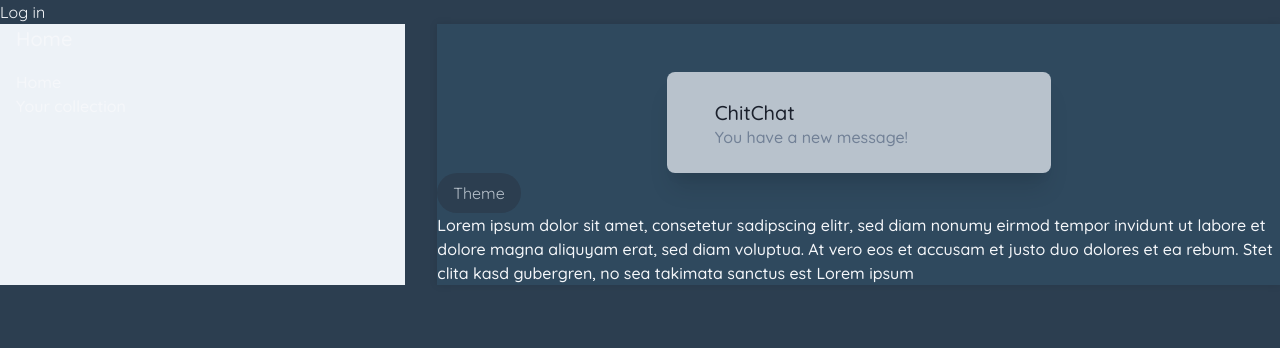
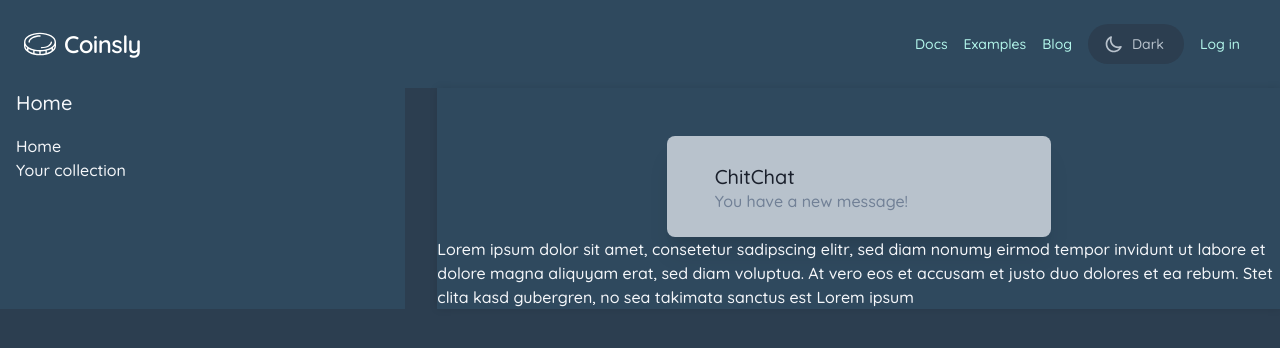
Before and after one commit to DamianMullins/CoinslyNuxt, a Nuxt app: page / in a window 1280 px wide. Shown: the top 348 px of the page. Built offline with nearby package versions, Linux system fonts and the light colour scheme.

Commit message:
Update header.

```diff
--- a/components/partials/Header.vue
+++ b/components/partials/Header.vue
@@ -1,31 +1,140 @@
 <template>
-  <header>
+  <nav
+    class="flex items-center justify-between flex-wrap bg-light-elevatedSurface dark:bg-dark-elevatedSurface p-6"
+  >
+    <div class="flex items-center flex-shrink-0 text-white mr-6">
+      <svg
+        class="fill-current h-8 w-8 mr-2"
+        xmlns="http://www.w3.org/2000/svg"
+        viewBox="0 0 484.357 484.357"
+      >
+        <path
+          d="M411.24 111.29c-45.443-26.168-105.483-40.58-169.061-40.58S118.561 85.122 73.118 111.29C25.967 138.441 0 174.991 0 214.206v57.032c0 39.171 25.983 75.537 73.162 102.398 45.316 25.801 105.341 40.011 169.017 40.011s123.701-14.21 169.017-40.011c47.179-26.862 73.162-63.228 73.162-102.398v-57.032c-.001-39.215-25.967-75.765-73.118-102.916zM83.597 129.488c42.306-24.361 98.624-37.778 158.581-37.778s116.276 13.416 158.581 37.778c40.367 23.245 62.597 53.331 62.597 84.718 0 31.208-22.199 60.891-62.508 83.58-42.093 23.693-98.443 36.742-158.671 36.742S125.601 321.48 83.508 297.786C43.199 275.097 21 245.415 21 214.206c0-31.386 22.23-61.473 62.597-84.718zm148.082 225.906v37.113c-24.905-.643-49.046-3.573-71.671-8.607v-36.524c22.779 4.693 46.888 7.417 71.671 8.018zm21 0c24.783-.601 48.892-3.326 71.671-8.018V383.9c-22.625 5.034-46.766 7.964-71.671 8.607v-37.113zM21.033 272.719c6.847 8.957 15.314 17.468 25.303 25.417v29.091c-16.132-16.76-24.874-35.352-25.303-54.508zm46.302 72.368v-32.436a227.798 227.798 0 005.872 3.435c19.474 10.961 41.705 19.794 65.8 26.305v36.1c-20.234-5.952-38.931-13.696-55.455-23.103a194.593 194.593 0 01-16.217-10.301zm333.47 10.3c-16.523 9.408-35.221 17.152-55.455 23.103v-36.1c24.095-6.51 46.327-15.343 65.8-26.305 2-1.126 3.948-2.275 5.872-3.435v32.436a193.748 193.748 0 01-16.217 10.301zm37.217-28.159v-29.091c9.988-7.949 18.456-16.46 25.303-25.417-.43 19.155-9.172 37.747-25.303 54.508z"
+        />
+        <path
+          d="M265.59 307.911c88.966 0 158.656-41.36 158.656-94.159 0-5.799-4.701-10.5-10.5-10.5s-10.5 4.701-10.5 10.5c0 18.53-13.511 36.34-38.044 50.15-26.36 14.838-61.737 23.009-99.612 23.009-5.799 0-10.5 4.701-10.5 10.5s4.701 10.5 10.5 10.5zM77.845 224.252c5.799 0 10.5-4.701 10.5-10.5 0-44.387 70.603-81.886 154.174-81.886 5.799 0 10.5-4.701 10.5-10.5s-4.701-10.5-10.5-10.5c-45.678 0-88.86 10.144-121.592 28.565-34.553 19.445-53.582 45.84-53.582 74.321 0 5.799 4.701 10.5 10.5 10.5z"
+        />
+      </svg>
+
+      <span class="font-semibold text-2xl tracking-tight">Coinsly</span>
+    </div>
+
+    <div class="block lg:hidden">
+      <button
+        class="flex items-center px-3 py-2 border rounded text-teal-200 border-teal-400 hover:text-white hover:border-white"
+        @click="toggleMenu"
+      >
+        <svg class="fill-current h-3 w-3" viewBox="0 0 20 20" xmlns="http://www.w3.org/2000/svg">
+          <title>Menu</title>
+          <path v-if="!showMenu" d="M0 3h20v2H0V3zm0 6h20v2H0V9zm0 6h20v2H0v-2z" />
+          <path
+            v-else
+            d="M10 8.586L2.929 1.515 1.515 2.929 8.586 10l-7.071 7.071 1.414 1.414L10 11.414l7.071 7.071 1.414-1.414L11.414 10l7.071-7.071-1.414-1.414L10 8.586z"
+          ></path>
+        </svg>
+      </button>
+    </div>
+
+    <div
+      :class="[
+        'text-sm lg:flex lg:items-center lg:w-auto',
+        {
+          hidden: !showMenu
+        }
+      ]"
+    >
+      <a href="#responsive-header" class="block mt-4 lg:mt-0 text-teal-200 hover:text-white mr-4">
+        Docs
+      </a>
+
+      <a href="#responsive-header" class="block mt-4 lg:mt-0 text-teal-200 hover:text-white mr-4">
+        Examples
+      </a>
+
+      <a href="#responsive-header" class="block mt-4 lg:mt-0 text-teal-200 hover:text-white mr-4">
+        Blog
+      </a>
+
+      <button
+        class="px-4 flex items-center block mt-4 lg:mt-0 mr-4 bg-gray-200 dark:bg-dark-surface dark:text-dark-onSurfaceSecondary rounded-full h-10 outline-none text-light-onSurfacePrimary dark:text-dark-onSurfacePrimary transition-colors duration-300 ease-linear"
+        @click="setCurrentTheme"
+      >
+        <span
+          class="relative mr-2 overflow-hidden inline-block w-5 h-5 flex items-center justify-center"
+        >
+          <svg
+            viewBox="0 0 24 24"
+            fill="none"
+            xmlns="http://www.w3.org/2000/svg"
+            class="w-5 h-5 absolute"
+          >
+            <path
+              v-if="isDarkTheme"
+              d="M20.3542 15.3542L21.2821 15.7271C21.4314 15.3554 21.3446 14.9304 21.0613 14.6471C20.778 14.3639 20.353 14.277 19.9813 14.4264L20.3542 15.3542ZM8.64581 3.64587L9.57369 4.01876C9.72307 3.64704 9.6362 3.22204 9.35292 2.93877C9.06964 2.65549 8.64465 2.56861 8.27293 2.718L8.64581 3.64587ZM19.9813 14.4264C19.0613 14.7961 18.0557 15.0001 17 15.0001V17.0001C18.3155 17.0001 19.5739 16.7455 20.7271 16.2821L19.9813 14.4264ZM17 15.0001C12.5817 15.0001 9 11.4183 9 7.00006H7C7 12.5229 11.4772 17.0001 17 17.0001V15.0001ZM9 7.00006C9 5.94438 9.20396 4.93879 9.57369 4.01876L7.71794 3.27299C7.25452 4.42612 7 5.6846 7 7.00006H9ZM4 12.0001C4 8.6372 6.07526 5.75664 9.0187 4.57375L8.27293 2.718C4.59771 4.19496 2 7.79294 2 12.0001H4ZM12 20.0001C7.58172 20.0001 4 16.4183 4 12.0001H2C2 17.5229 6.47715 22.0001 12 22.0001V20.0001ZM19.4263 14.9814C18.2434 17.9248 15.3629 20.0001 12 20.0001V22.0001C16.2071 22.0001 19.8051 19.4024 21.2821 15.7271L19.4263 14.9814Z"
+              fill="currentColor"
+            ></path>
+            <path
+              v-else
+              d="M12 3V4M12 20V21M21 12H20M4 12H3M18.364 18.364L17.6569 17.6569M6.34315 6.34315L5.63604 5.63604M18.364 5.63609L17.6569 6.3432M6.3432 17.6569L5.63609 18.364M16 12C16 14.2091 14.2091 16 12 16C9.79086 16 8 14.2091 8 12C8 9.79086 9.79086 8 12 8C14.2091 8 16 9.79086 16 12Z"
+              stroke="currentColor"
+              stroke-width="2"
+              stroke-linecap="round"
+              stroke-linejoin="round"
+            ></path>
+          </svg>
+        </span>
+
+        <span class="inline-block font-medium mr-1">{{ themeCopy }}</span>
+      </button>
+
       <template v-if="isAuthenticated">
-      <button type="button" @click="logout">
+        <button
+          class="block mt-4 lg:mt-0 text-teal-200 hover:text-white mr-4 font-medium"
+          type="button"
+          @click="logout"
+        >
           Log out
         </button>
 
         <img
+          class="rounded-full h-10 block mt-4 lg:mt-0 text-teal-200 hover:text-white"
           :src="photoUrl"
           :alt="email"
-        class="rounded-full h-12 w-12 flex items-center justify-center"
         />
       </template>
 
-    <button v-else type="button" @click="login">
+      <button
+        v-else
+        class="block mt-4 lg:mt-0 text-teal-200 hover:text-white mr-4 font-medium"
+        type="button"
+        @click="login"
+      >
         Log in
       </button>
-  </header>
+    </div>
+  </nav>
 </template>
 
 <script>
 import { mapState, mapGetters, mapActions } from 'vuex';
 
 export default {
+  data: () => ({
+    showMenu: false
+  }),
+
   computed: {
     ...mapState('user', ['email', 'photoUrl']),
 
-    ...mapGetters('user', ['isAuthenticated'])
+    ...mapGetters('user', ['isAuthenticated']),
+
+    isDarkTheme() {
+      return this.$colorMode.preference === 'dark';
+    },
+
+    themeCopy() {
+      return this.isDarkTheme ? 'Dark' : 'Light';
+    }
   },
 
   // watch: {
@@ -39,6 +148,16 @@
   //   }
   // },
 
-  methods: mapActions('user', ['login', 'logout'])
+  methods: {
+    ...mapActions('user', ['login', 'logout']),
+
+    toggleMenu() {
+      this.showMenu = !this.showMenu;
+    },
+
+    setCurrentTheme() {
+      this.$colorMode.preference = this.isDarkTheme ? 'light' : 'dark';
+    }
+  }
 };
 </script>
--- a/pages/index.vue
+++ b/pages/index.vue
@@ -1,7 +1,7 @@
 <template>
   <section class="container mx-auto">
     <div class="grid grid-cols-3 gap-8">
-      <div class="col-span-1 bg-gray-200 px-4 pb-12">
+      <div class="col-span-1 bg-light-elevatedSurface dark:bg-dark-elevatedSurface px-4 pb-12">
         <h3 class="text-xl mb-4">Home</h3>
 
         <ul>
@@ -28,14 +28,6 @@
             </div>
           </div>
 
-          <button
-            class="relative overflow-hidden px-4 flex items-center bg-gray-200 dark:bg-dark-surface dark:text-dark-onSurfaceSecondary rounded-full h-10 outline-none text-light-onSurfacePrimary dark:text-dark-onSurfacePrimary transition-colors duration-300 ease-linear"
-            type="button"
-            @click="setCurrentTheme"
-          >
-            Theme
-          </button>
-
           <p>
             Lorem ipsum dolor sit amet, consetetur sadipscing elitr, sed diam nonumy eirmod tempor
             invidunt ut labore et dolore magna aliquyam erat, sed diam voluptua. At vero eos et
@@ -47,18 +39,3 @@
     </div>
   </section>
 </template>
-
-<script>
-export default {
-  methods: {
-    setCurrentTheme() {
-      this.$colorMode.preference =
-        this.$colorMode.preference === 'system'
-          ? 'light'
-          : this.$colorMode.preference === 'light'
-          ? 'dark'
-          : 'system';
-    }
-  }
-};
-</script>
--- a/pages/your-collection.vue
+++ b/pages/your-collection.vue
@@ -1,7 +1,7 @@
 <template>
   <section class="container mx-auto">
     <div class="grid grid-cols-3 gap-8">
-      <div class="col-span-1 bg-gray-200 px-4 pb-12">
+      <div class="col-span-1 bg-light-elevatedSurface dark:bg-dark-elevatedSurface px-4 pb-12">
         <h3 class="text-xl mb-4">Your collection</h3>
 
         <ul>
--- a/tailwind.config.js
+++ b/tailwind.config.js
@@ -9,7 +9,7 @@
 
 module.exports = {
   purge: {
-    enabled: true,
+    enabled: process.env.NODE_ENV === 'production',
     content: [
       'components/**/*.vue',
       'layouts/**/*.vue',
```
Lines whose indentation alone changed are shown as unchanged.
